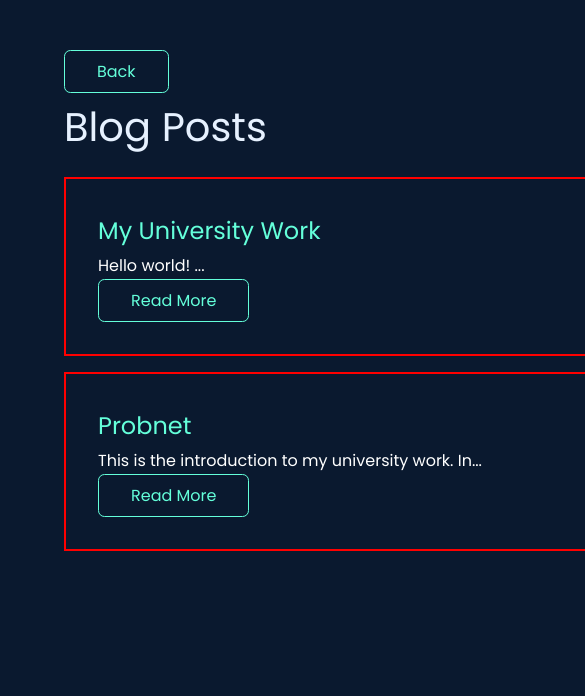
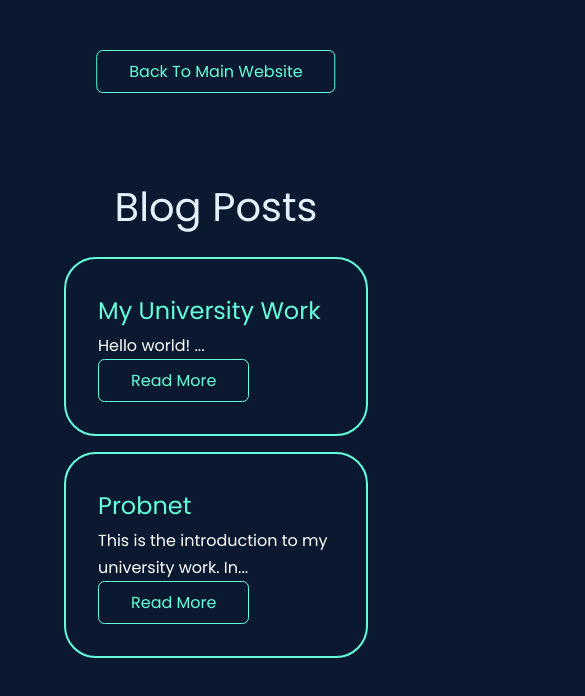
Before and after one commit to JacksonLDJ/react-portfolio-website, a React (Create React App) app: page /blog in a window 390 px wide. Shown: the top 696 px of the page, 585 px wide, since content can reach past the window. Built offline with nearby package versions, Linux system fonts and the light colour scheme.

Commit message:
Blog Changes

```diff
--- a/package.json
+++ b/package.json
@@ -11,7 +11,7 @@
     "react-scroll": "^1.9.0"
   },
   "devDependencies": {
-    "react-scripts": "^3.0.1"
+    "react-scripts": "^5.0.1"
   },
   "scripts": {
     "start": "react-scripts start",
--- a/src/data/posts.js
+++ b/src/data/posts.js
@@ -14,7 +14,7 @@ export const posts = [
         // Title can be empty
         title: "Introduction",
         // Img url can be empty
-        img: "https://cdn.britannica.com/02/152302-050-1A984FCB/African-savanna-elephant.jpg",
+        img: "https://miro.medium.com/v2/resize:fit:720/format:webp/1*OohqW5DGh9CQS4hLY5FXzA.png",
         // This overrides class names with custom ones
         className: "blog-title-red",
         // Actual Content
@@ -24,7 +24,7 @@ export const posts = [
       {
         template: "align-right",
         title: "",
-        className: "blog-title-red",
+        className: "blog-text",
         content:
           "This is officially the first blog post on the website! The blog posts will be used to document my journey through university, the things that I learn and the project that I complete. This website being one of them!",
       },
@@ -41,7 +41,7 @@ export const posts = [
           "This is the introduction to my university work. In this section, I will provide an overview of the project and its objectives.",
       },
       {
-        template: "align-right",
+        template: "basic",
         title: "About the Project",
         content:
           "This is the introduction to my university work. In this section, I will provide an overview of the project and its objectives.",
--- a/src/pages/Blog.jsx
+++ b/src/pages/Blog.jsx
@@ -60,10 +60,10 @@ const BlogHome = (props) => {
   return (
     <div className="blog-home">
       <button
-        className={cn("btn", "blog-btn")}
+        className={cn("btn", "blog-home-btn")}
         onClick={() => navigate("/")}
       >
-        Back
+        Back To Main Website
       </button>
       <h1>Blog Posts</h1>
       {/*Each Post clicky thing*/}
--- a/src/styles/Blog.css
+++ b/src/styles/Blog.css
@@ -6,7 +6,7 @@
 
 .blog-template-basic {
     p {
-        color: red;
+        color: white;
         text-align: left;
     }
 
@@ -33,6 +33,18 @@
     min-width: auto !important;
 }
 
+.blog-home-btn {
+    padding: .5rem 2rem !important;
+    min-width: auto !important;
+    position: absolute;
+    top: 20px;
+    left: 20px;
+    padding: .5rem 2rem !important;
+    min-width: auto !important;
+
+
+}
+
 .blog-post {
     width: 1000px;
     margin: 0 auto;
@@ -55,7 +67,15 @@
 .blog-listing {
     padding: 2rem 2rem;
     margin: 1rem 0;
-    border: 2px solid red;
+    border: 2px solid #64ffda;
+    border-radius: 2rem;
+}
+
+.blog-text {
+    p {
+        color: white;
+        text-align: left;
+    }
 }
 
 
@@ -63,19 +83,43 @@
 
 /* Blog Modifier Classes */
 /* Blog Text Layouts */
-.blog-right h2, p {
+.blog-right h2,
+p {
     text-align: right;
 }
 
-.blog-center h2, p {
+.blog-center h2,
+p {
     text-align: center;
 }
 
 /* Text Colours */
-.blog-title-red h2 {
-    color: red;
+
+
+/* Media Queries */
+
+@media screen and (max-width: 601px) {
+    .blog-post {
+        width: 30rem;
+        padding-right: 8rem;
+    }
+
+    .blog-home {
+        width: 30rem;
+        padding-right: 7rem;
+        margin: 0 auto;
+    }
+
+    h1 {
+        padding-top: 5rem;
+        text-align: center;
+    }
+
+    .blog-home-btn{
+        position: relative;
+        top: 0;
+        left: 50%;
+        transform: translateX(-50%);
+    }
+
 }
-
-.blog-content-red p {
-    color: red;
-}
```
Also changed, not shown: 1 other file (tests, documents, lock files or other folders).
